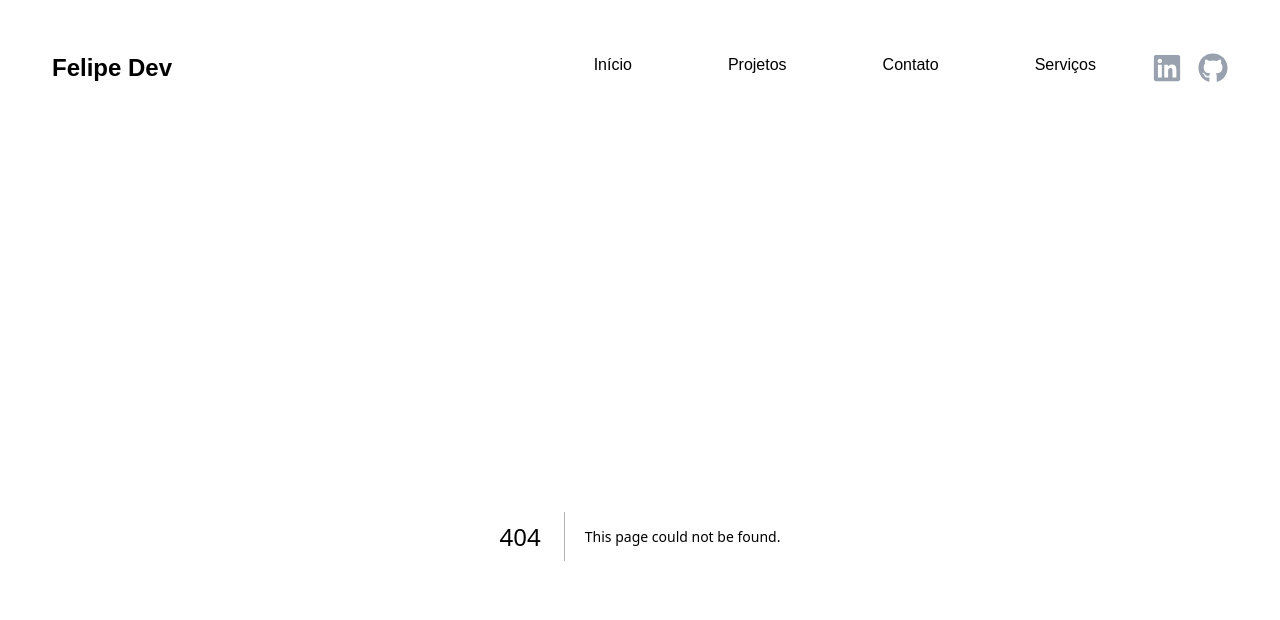
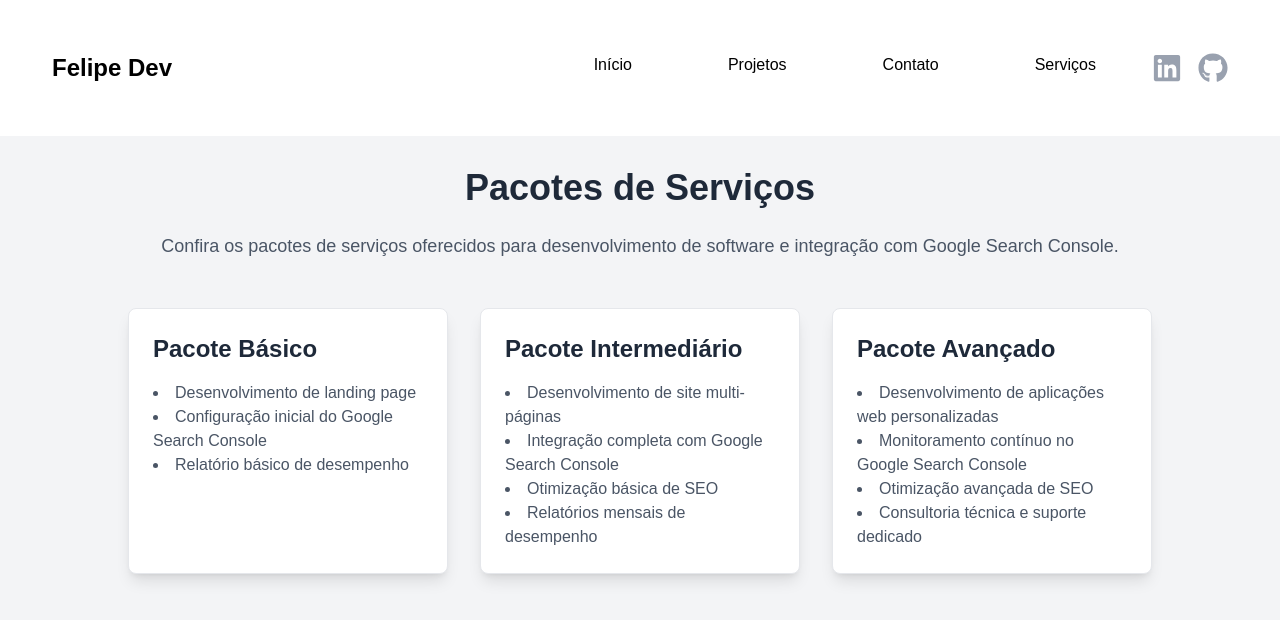
Before and after one commit to felipesansi/portfolio-react, a Next.js app: page /servicos in a window 1280 px wide. Before the commit this address had no page. Shown: the top 620 px of the page. Built offline with nearby package versions, Linux system fonts and the light colour scheme.

Commit message:
atualizar link de navegação para a página de serviços e adicionar nova página de serviços

```diff
--- /dev/null
+++ b/src/app/servicos/page.tsx
@@ -0,0 +1,58 @@
+"use client";
+import React from "react";
+
+const ServicosPage: React.FC = () => {
+  return (
+    <div className="p-8 bg-gray-100 min-h-screen">
+      <h1 className="text-4xl font-bold text-center text-gray-800 mb-6">
+        Pacotes de Serviços
+      </h1>
+      <p className="text-lg text-center text-gray-600 mb-12">
+        Confira os pacotes de serviços oferecidos para desenvolvimento de
+        software e integração com Google Search Console.
+      </p>
+
+      <div className="flex flex-wrap justify-center gap-8">
+        {/* Pacote Básico */}
+        <div className="bg-white border border-gray-200 rounded-lg shadow-lg p-6 w-80 hover:shadow-xl transition-shadow duration-300">
+          <h2 className="text-2xl font-semibold text-gray-800 mb-4">
+            Pacote Básico
+          </h2>
+          <ul className="list-disc list-inside text-gray-600">
+            <li>Desenvolvimento de landing page</li>
+            <li>Configuração inicial do Google Search Console</li>
+            <li>Relatório básico de desempenho</li>
+          </ul>
+        </div>
+
+        {/* Pacote Intermediário */}
+        <div className="bg-white border border-gray-200 rounded-lg shadow-lg p-6 w-80 hover:shadow-xl transition-shadow duration-300">
+          <h2 className="text-2xl font-semibold text-gray-800 mb-4">
+            Pacote Intermediário
+          </h2>
+          <ul className="list-disc list-inside text-gray-600">
+            <li>Desenvolvimento de site multi-páginas</li>
+            <li>Integração completa com Google Search Console</li>
+            <li>Otimização básica de SEO</li>
+            <li>Relatórios mensais de desempenho</li>
+          </ul>
+        </div>
+
+        {/* Pacote Avançado */}
+        <div className="bg-white border border-gray-200 rounded-lg shadow-lg p-6 w-80 hover:shadow-xl transition-shadow duration-300">
+          <h2 className="text-2xl font-semibold text-gray-800 mb-4">
+            Pacote Avançado
+          </h2>
+          <ul className="list-disc list-inside text-gray-600">
+            <li>Desenvolvimento de aplicações web personalizadas</li>
+            <li>Monitoramento contínuo no Google Search Console</li>
+            <li>Otimização avançada de SEO</li>
+            <li>Consultoria técnica e suporte dedicado</li>
+          </ul>
+        </div>
+      </div>
+    </div>
+  );
+};
+
+export default ServicosPage;
--- a/src/components/header/index.tsx
+++ b/src/components/header/index.tsx
@@ -25,7 +25,7 @@ export default function Header() {
           </li>
 
           <li>
-            <a href="/" className="hover:text-gray-400 px-10">
+            <a href="/servicos" className="hover:text-gray-400 px-10">
               Serviços
             </a>
           </li>
```
